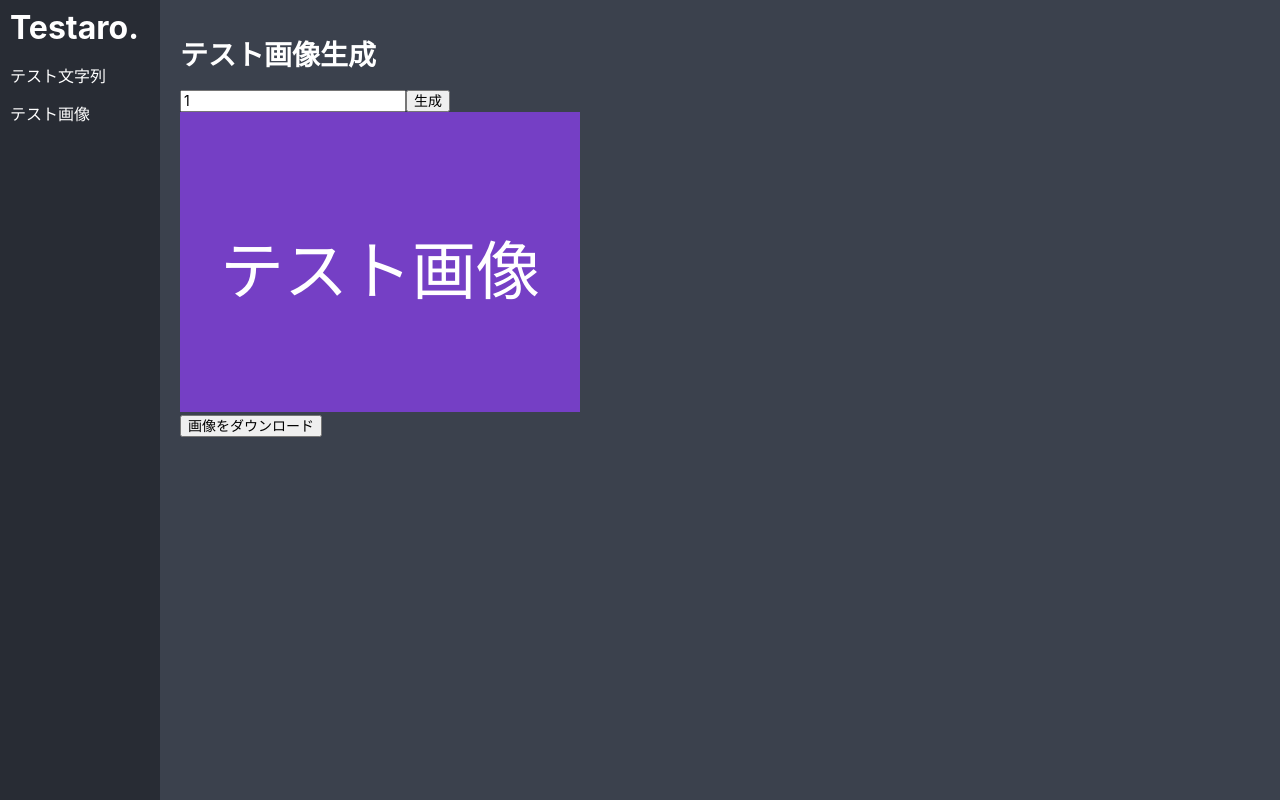
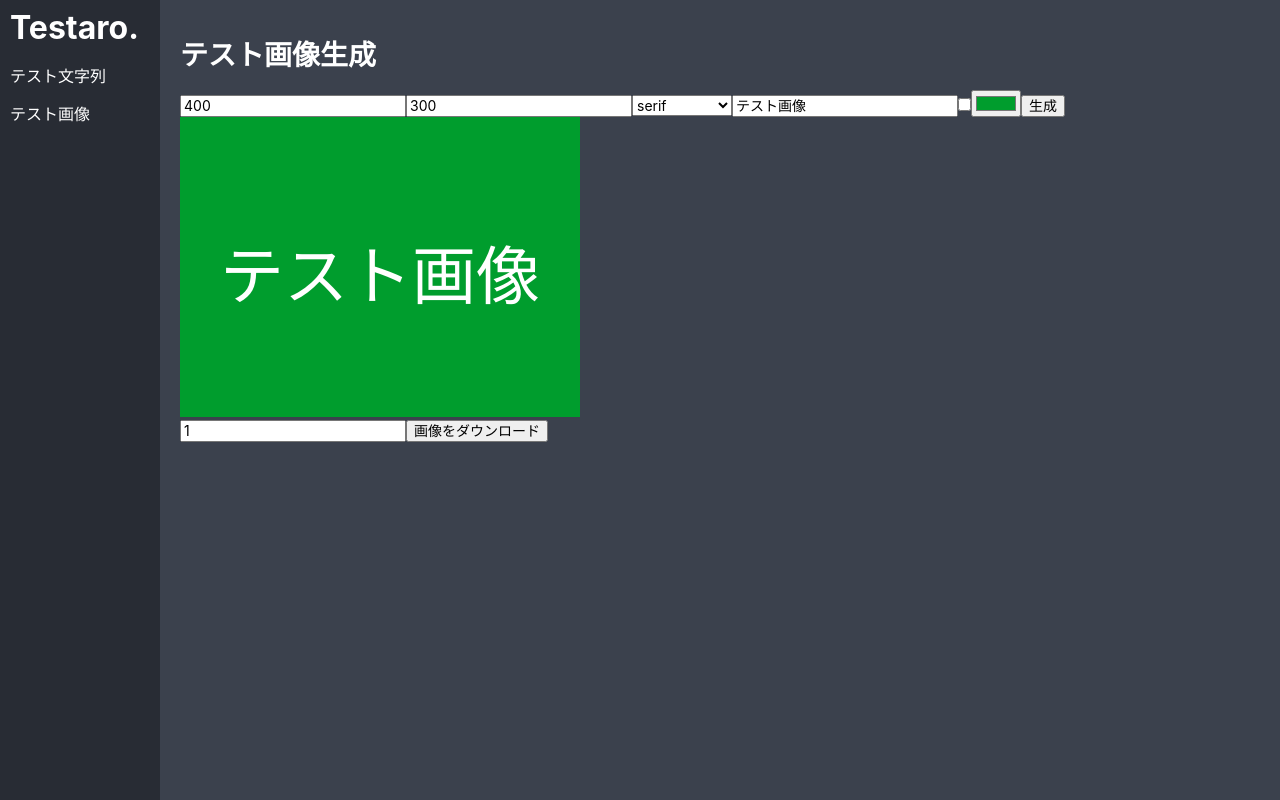
Before and after one commit to jesusisao/testaro, a React (Create React App) app: page /imggen in a window 1280 px wide. Built offline with nearby package versions, Linux system fonts and the light colour scheme.

Commit message:
画像のパラメータ増やして一括DLできるように

```diff
--- a/src/ImageGenerator/ImageGenerator.tsx
+++ b/src/ImageGenerator/ImageGenerator.tsx
@@ -3,22 +3,22 @@ import './ImageGenerator.scss';
 
 const ImageGenerator: React.FC = () => {
   const [comment, setComment] = useState('テスト画像');
-  const [charNum, setCharNum] = useState(1);
-  const width = 400;
-  const height = 300;
+  const [width, setWidth] = useState(400);
+  const [height, setHeight] = useState(300);
+  const [genNum, setGenNum] = useState(1);
+  const [color, setColor] = useState("#009d2d");
+  const [font, setFont] = useState("serif");
+  const [useRandomColor, setUseRandomColor] = useState(false);
 
   const generate = () => {
     const ctx: CanvasRenderingContext2D = getContext();
 
-    const ran1 = Math.floor(Math.random() * 200)
-    const ran2 = Math.floor(Math.random() * 200)
-    const ran3 = Math.floor(Math.random() * 200)
-    ctx.fillStyle = `rgb(${ran1}, ${ran2}, ${ran3})`;
+    ctx.fillStyle = useRandomColor ? generateRandomColor() : color;
     ctx.fillRect(0, 0, width, height);
 
     const fontSize = 64;
     // フォントによってtextWidthが変わるので注意
-    ctx.font = `${fontSize}px serif`;
+    ctx.font = `${fontSize}px ${font}`;
     const textWidth = ctx.measureText( comment ).width;
     const textHeight = fontSize;
     const fontX = (width - textWidth) / 2;
@@ -34,6 +34,14 @@ const ImageGenerator: React.FC = () => {
     const canvas: any = canvasRef.current;
     return canvas.getContext('2d');
   };
+
+  const downloadsImage = async () => {
+    for (let i = 0; i < genNum; i++) {
+      generate()
+      downloadImage();
+      await sleep(300);
+    }
+  }
 
   const downloadImage = () => {
     const canvas: any = canvasRef.current;
@@ -51,15 +59,34 @@ const ImageGenerator: React.FC = () => {
     <div className="ImageGenerator">
       <h1>テスト画像生成</h1>
       <div>
-        <input type="number" defaultValue={1} onChange={ e => setCharNum( parseInt(e.target.value) ) }></input>
+        <input type="number" defaultValue={width} onChange={ e => setWidth(parseInt(e.target.value)) }></input>
+        <input type="number" defaultValue={height} onChange={ e => setHeight(parseInt(e.target.value)) }></input>
+        <select defaultValue={font} onChange={ e => setFont(e.target.value) }>
+          <option value="serif">serif</option>
+          <option value="sans-serif">sans-serif</option>
+          <option value="monospace">monospace</option>
+        </select>
+        <input type="text" defaultValue={comment} onChange={ e => setComment(e.target.value) }></input>
+        <input type="checkbox" defaultChecked={useRandomColor} onChange={ e => setUseRandomColor(e.target.checked) }></input>
+        <input type="color" defaultValue={color} disabled={Boolean(useRandomColor)} onChange={ e => setColor(e.target.value) }></input>
         <button onClick={generate}>生成</button>
       </div>
       <canvas className="canvas" ref={canvasRef}  width={width} height={height} />
       <div>
-        <button onClick={downloadImage} >画像をダウンロード</button>
+        <input type="number" defaultValue={1} onChange={ e => setGenNum( parseInt(e.target.value) ) }></input>
+        <button onClick={downloadsImage}>画像をダウンロード</button>
       </div>
     </div>
   );
 }
 
+const sleep = (msec: number) => new Promise(resolve => setTimeout(resolve, msec));
+
+const generateRandomColor = (): string => {
+  const ran1 = Math.floor(Math.random() * 200);
+  const ran2 = Math.floor(Math.random() * 200);
+  const ran3 = Math.floor(Math.random() * 200);
+  return `rgb(${ran1}, ${ran2}, ${ran3})`;
+}
+
 export default ImageGenerator;
```
